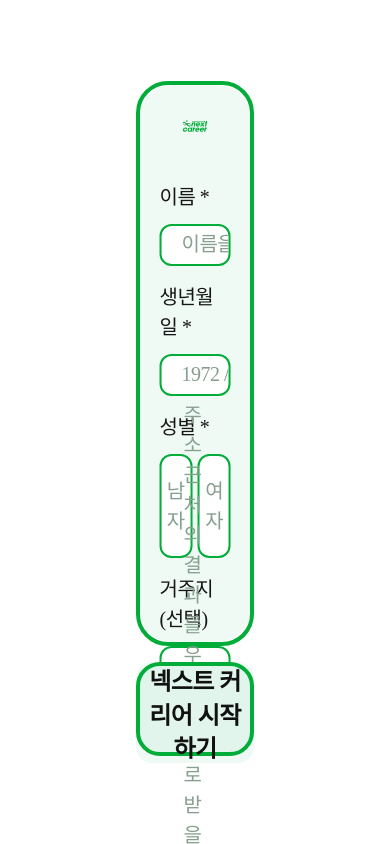
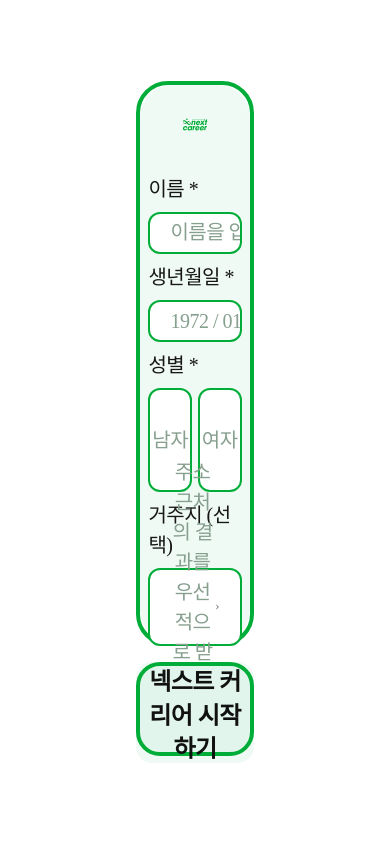
Before and after one commit to seyun31/2025_SEASONTHON_TEAM_42_FE, a Next.js app: page /member/signup in a window 390 px wide. Built offline with nearby package versions, Linux system fonts and the light colour scheme; a web font is replaced by a local one.

Commit message:
feat(layout) : 사용자 정보 페이지 반응형 설정 추가

```diff
--- a/src/app/(auth)/member/signup/page.tsx
+++ b/src/app/(auth)/member/signup/page.tsx
@@ -47,7 +47,7 @@ export default function Signup() {
           <div className="absolute inset-0 rounded-[32px] bg-primary-20 opacity-50 pointer-events-none" />
 
           {/* 로고 이미지 */}
-          <div className="absolute top-[24px] left-1/2 transform -translate-x-1/2 z-20">
+          <div className="absolute top-[4%] left-1/2 transform -translate-x-1/2 z-20">
             <Image
               src="/assets/logos/name-logo.svg"
               alt="nextcareer 메인 로고"
@@ -58,12 +58,10 @@ export default function Signup() {
           </div>
 
           {/* 사용자 정보 영역 */}
-          <div className="absolute top-[85px] left-1/2 transform -translate-x-1/2 z-10 flex flex-col gap-4 w-[calc(30.5vw-48px)]">
+          <div className="absolute top-[16%] left-[8%] right-[8%] bottom-[12%] z-10 flex flex-col gap-4">
             {/* 이름 입력 */}
-            <div className="relative top-[12px]">
-              <label className="block text-body-large-medium mb-4">
-                이름 *
-              </label>
+            <div>
+              <label className="block text-body-large-medium">이름 *</label>
               <input
                 type="text"
                 value={name}
@@ -72,15 +70,13 @@ export default function Signup() {
                   localStorage.setItem('signup-name', e.target.value);
                 }}
                 placeholder="이름을 입력해주세요"
-                className="my-input relative top-[12px] w-full h-[5vh] py-4 bg-white border-2 border-primary-90 rounded-[12px] text-body-large-medium focus:outline-none focus:border-primary-300"
+                className="my-input relative top-2 w-full h-[5vh] py-4 bg-white border-2 border-primary-90 rounded-[12px] text-body-large-medium focus:outline-none focus:border-primary-300"
               />
             </div>
 
             {/* 생년월일 입력 */}
-            <div className="relative top-[24px]">
-              <label className="block text-body-large-medium mb-4">
-                생년월일 *
-              </label>
+            <div>
+              <label className="block text-body-large-medium">생년월일 *</label>
               <input
                 type="text"
                 value={birthDate}
@@ -89,22 +85,20 @@ export default function Signup() {
                   localStorage.setItem('signup-birthDate', e.target.value);
                 }}
                 placeholder="1972 / 01 / 20"
-                className="my-input relative top-[12px] w-full h-[5vh] py-4 bg-white border-2 border-primary-90 rounded-[12px] text-body-large-medium focus:outline-none focus:border-primary-300"
+                className="my-input relative top-2 w-full h-[5vh] py-4 bg-white border-2 border-primary-90 rounded-[12px] text-body-large-medium focus:outline-none focus:border-primary-300"
               />
             </div>
 
             {/* 성별 선택 */}
-            <div className="relative top-[36px]">
-              <label className="block text-body-large-medium mb-4">
-                성별 *
-              </label>
-              <div className="flex gap-[1.5vw]">
+            <div>
+              <label className="block text-body-large-medium">성별 *</label>
+              <div className="flex gap-[1.5vw] relative top-2">
                 <button
                   onClick={() => {
                     setSelectedGender('남자');
                     localStorage.setItem('signup-gender', '남자');
                   }}
-                  className={`relative top-[12px] flex-1 h-[12.3vh] border-2 border-primary-90 rounded-[12px] text-body-large-medium text-gray-50 focus:outline-none transition-colors ${
+                  className={`flex-1 h-[12.3vh] border-2 border-primary-90 rounded-[12px] text-body-large-medium text-gray-50 focus:outline-none transition-colors ${
                     selectedGender === '남자'
                       ? 'bg-primary-90 text-white'
                       : 'bg-white text-black hover:border-primary-300'
@@ -117,7 +111,7 @@ export default function Signup() {
                     setSelectedGender('여자');
                     localStorage.setItem('signup-gender', '여자');
                   }}
-                  className={`relative top-[12px] flex-1 h-[12.3vh] border-2 border-primary-90 rounded-[12px] text-body-large-medium text-gray-50 focus:outline-none transition-colors ${
+                  className={`flex-1 h-[12.3vh] border-2 border-primary-90 rounded-[12px] text-body-large-medium text-gray-50 focus:outline-none transition-colors ${
                     selectedGender === '여자'
                       ? 'bg-primary-90 text-white'
                       : 'bg-white text-black hover:border-primary-300'
@@ -129,11 +123,11 @@ export default function Signup() {
             </div>
 
             {/* 거주지 선택 */}
-            <div className="relative top-[48px]">
-              <label className="block text-body-large-medium mb-4">
+            <div>
+              <label className="block text-body-large-medium">
                 거주지 (선택)
               </label>
-              <div className="relative top-[12px]">
+              <div className="relative top-2">
                 <AddressButton
                   value={address}
                   onClick={() => {
```
